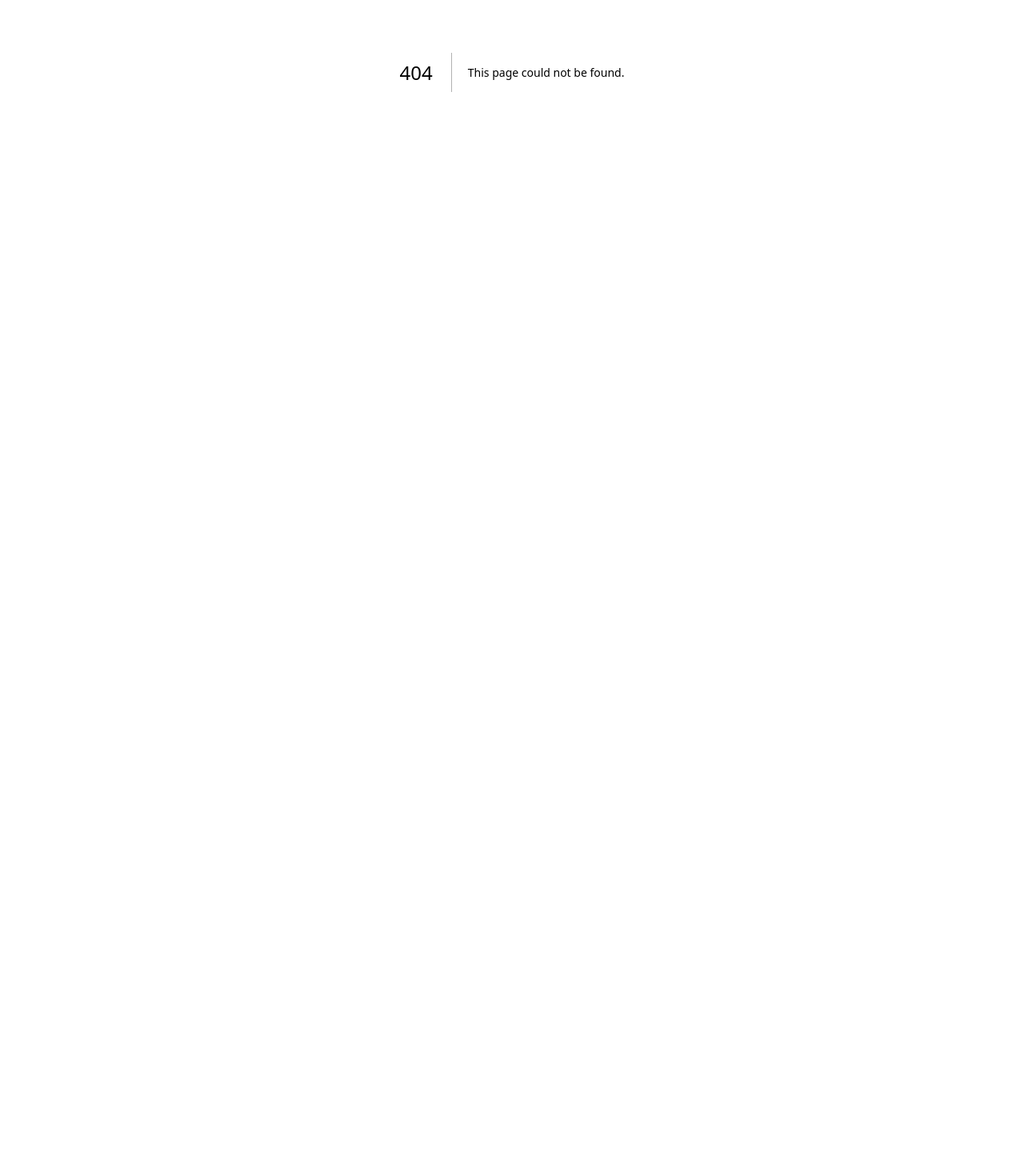
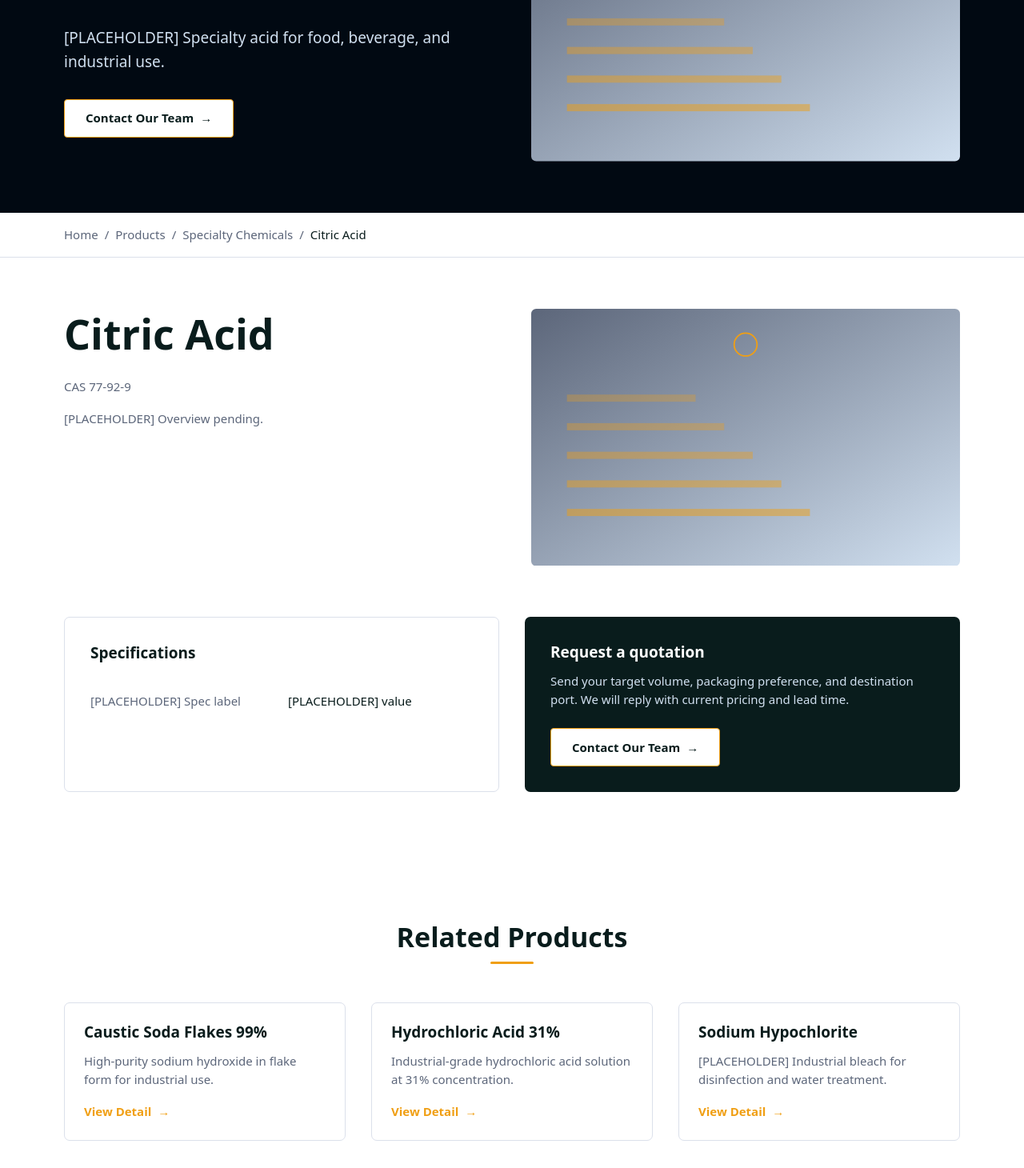
Before and after one commit to zyxkoala/chemical-website, a Next.js app: page /en/products/citric-acid in a window 1280 px wide. Before the commit this address had no page. Shown: the part 310-1770 px from the top of the page at 80% size. Before the commit the page ends 800 px from the top, so only its background shows below. Built offline with nearby package versions, Linux system fonts and the light colour scheme; no server answers.

Commit message:
feat(pages): implement Product Detail with static params

```diff
--- /dev/null
+++ b/src/app/[locale]/products/[slug]/page.tsx
@@ -0,0 +1,81 @@
+import { notFound } from 'next/navigation';
+import type { Metadata } from 'next';
+import { setRequestLocale, getTranslations } from 'next-intl/server';
+import { PageHero } from '@/components/ui/PageHero';
+import { Breadcrumb } from '@/components/product-detail/Breadcrumb';
+import { ProductIntro } from '@/components/product-detail/ProductIntro';
+import { SpecsPanel } from '@/components/product-detail/SpecsPanel';
+import { InquiryPanel } from '@/components/product-detail/InquiryPanel';
+import { RelatedProductsSection } from '@/components/product-detail/RelatedProductsSection';
+import {
+  getProductBySlug,
+  getProductStaticParams,
+  getRelatedProducts,
+} from '@/lib/products';
+import { getCategoryBySlug } from '@/lib/categories';
+import { buildMetadata } from '@/lib/seo';
+import type { Locale } from '@/types/locale';
+
+type RouteParams = { locale: string; slug: string };
+
+export function generateStaticParams() {
+  return getProductStaticParams();
+}
+
+export async function generateMetadata({
+  params,
+}: {
+  params: Promise<RouteParams>;
+}): Promise<Metadata> {
+  const { locale, slug } = await params;
+  const product = getProductBySlug(slug, locale as Locale);
+  if (!product) return {};
+  return buildMetadata({
+    title: product.seoTitle ?? `${product.name} — AOWATT`,
+    description: product.seoDescription ?? product.summary,
+    path: `/products/${slug}`,
+    locale: locale as Locale,
+  });
+}
+
+export default async function ProductDetailPage({
+  params,
+}: {
+  params: Promise<RouteParams>;
+}) {
+  const { locale, slug } = await params;
+  setRequestLocale(locale);
+
+  const product = getProductBySlug(slug, locale as Locale);
+  if (!product) notFound();
+
+  const category = getCategoryBySlug(product.category, locale as Locale);
+  const related = getRelatedProducts(product, locale as Locale, 3);
+  const t = await getTranslations('productDetail');
+
+  const crumbs = [
+    { label: t('breadcrumbHome'), href: '/' },
+    { label: t('breadcrumbProducts'), href: '/products' },
+    ...(category ? [{ label: category.name, href: `/products?category=${category.slug}` }] : []),
+    { label: product.name },
+  ];
+
+  return (
+    <>
+      <PageHero
+        eyebrow={category?.name}
+        title={product.name}
+        subtitle={product.summary}
+      />
+      <Breadcrumb locale={locale as Locale} crumbs={crumbs} />
+      <ProductIntro product={product} />
+      <section className="pb-20 bg-white">
+        <div className="max-w-page-max mx-auto px-section-px grid lg:grid-cols-2 gap-8">
+          <SpecsPanel product={product} />
+          <InquiryPanel locale={locale as Locale} />
+        </div>
+      </section>
+      <RelatedProductsSection locale={locale as Locale} related={related} />
+    </>
+  );
+}
--- /dev/null
+++ b/src/components/product-detail/Breadcrumb.tsx
@@ -0,0 +1,27 @@
+import Link from 'next/link';
+import type { Locale } from '@/types/locale';
+
+type Crumb = { label: string; href?: string };
+
+export function Breadcrumb({ locale, crumbs }: { locale: Locale; crumbs: Crumb[] }) {
+  return (
+    <nav className="bg-white border-b border-border-light">
+      <div className="max-w-page-max mx-auto px-section-px py-4">
+        <ol className="flex items-center gap-2 text-body text-gray-body">
+          {crumbs.map((c, i) => (
+            <li key={i} className="flex items-center gap-2">
+              {c.href ? (
+                <Link href={`/${locale}${c.href}`} className="hover:text-gold transition-colors">
+                  {c.label}
+                </Link>
+              ) : (
+                <span className="text-navy-deep">{c.label}</span>
+              )}
+              {i < crumbs.length - 1 && <span aria-hidden="true">/</span>}
+            </li>
+          ))}
+        </ol>
+      </div>
+    </nav>
+  );
+}
--- /dev/null
+++ b/src/components/product-detail/InquiryPanel.tsx
@@ -0,0 +1,21 @@
+import { useTranslations } from 'next-intl';
+import { Button } from '@/components/ui/Button';
+import type { Locale } from '@/types/locale';
+
+export function InquiryPanel({ locale }: { locale: Locale }) {
+  const t = useTranslations('productDetail');
+  const tButton = useTranslations('button');
+  return (
+    <div className="bg-navy-deep text-white rounded-card p-8 flex flex-col justify-between">
+      <div>
+        <h2 className="text-card-title mb-3">{t('inquiryHeading')}</h2>
+        <p className="text-body text-gray-light mb-6">{t('inquiryCopy')}</p>
+      </div>
+      <div>
+        <Button variant="secondary" href={`/${locale}/contact`}>
+          {tButton('contactTeam')}
+        </Button>
+      </div>
+    </div>
+  );
+}
--- /dev/null
+++ b/src/components/product-detail/ProductIntro.tsx
@@ -0,0 +1,21 @@
+import { PlaceholderVisual } from '@/components/ui/PlaceholderVisual';
+import type { LocalizedProduct } from '@/types/product';
+
+export function ProductIntro({ product }: { product: LocalizedProduct }) {
+  return (
+    <section className="py-16 bg-white">
+      <div className="max-w-page-max mx-auto px-section-px grid lg:grid-cols-2 gap-12 items-start">
+        <div className="max-w-[600px]">
+          <h1 className="text-page-title text-navy-deep mb-6">{product.name}</h1>
+          {product.casNo && (
+            <p className="text-body text-gray-body mb-4">CAS {product.casNo}</p>
+          )}
+          <p className="text-body text-gray-body leading-relaxed">{product.overview}</p>
+        </div>
+        <div className="flex justify-center lg:justify-end">
+          <PlaceholderVisual variant={product.image} className="w-full max-w-[580px] h-auto" />
+        </div>
+      </div>
+    </section>
+  );
+}
--- /dev/null
+++ b/src/components/product-detail/RelatedProductsSection.tsx
@@ -0,0 +1,40 @@
+import Link from 'next/link';
+import { useTranslations } from 'next-intl';
+import { SectionHeading } from '@/components/ui/SectionHeading';
+import type { LocalizedProduct } from '@/types/product';
+import type { Locale } from '@/types/locale';
+
+type Props = {
+  locale: Locale;
+  related: LocalizedProduct[];
+};
+
+export function RelatedProductsSection({ locale, related }: Props) {
+  const t = useTranslations('productDetail');
+  const tButton = useTranslations('button');
+
+  if (related.length === 0) return null;
+
+  return (
+    <section className="py-20 bg-white">
+      <div className="max-w-page-max mx-auto px-section-px">
+        <SectionHeading>{t('relatedHeading')}</SectionHeading>
+        <div className="grid md:grid-cols-3 gap-8">
+          {related.map(p => (
+            <div key={p.slug} className="border border-border-light rounded-card p-6 hover:border-gold transition-colors">
+              <h3 className="text-card-title text-navy-deep mb-3">{p.name}</h3>
+              <p className="text-body text-gray-body mb-4 line-clamp-2">{p.summary}</p>
+              <Link
+                href={`/${locale}/products/${p.slug}`}
+                className="inline-flex items-center gap-2 text-body text-gold font-semibold hover:underline"
+              >
+                {tButton('viewDetail')}
+                <span aria-hidden="true">→</span>
+              </Link>
+            </div>
+          ))}
+        </div>
+      </div>
+    </section>
+  );
+}
--- /dev/null
+++ b/src/components/product-detail/SpecsPanel.tsx
@@ -0,0 +1,19 @@
+import { useTranslations } from 'next-intl';
+import type { LocalizedProduct } from '@/types/product';
+
+export function SpecsPanel({ product }: { product: LocalizedProduct }) {
+  const t = useTranslations('productDetail');
+  return (
+    <div className="bg-white border border-border-light rounded-card p-8">
+      <h2 className="text-card-title text-navy-deep mb-6">{t('specsHeading')}</h2>
+      <dl className="divide-y divide-border-light">
+        {product.specs.map((spec, i) => (
+          <div key={i} className="grid grid-cols-2 gap-4 py-3">
+            <dt className="text-body text-gray-body">{spec.label}</dt>
+            <dd className="text-body text-navy-deep">{spec.value}</dd>
+          </div>
+        ))}
+      </dl>
+    </div>
+  );
+}
```
